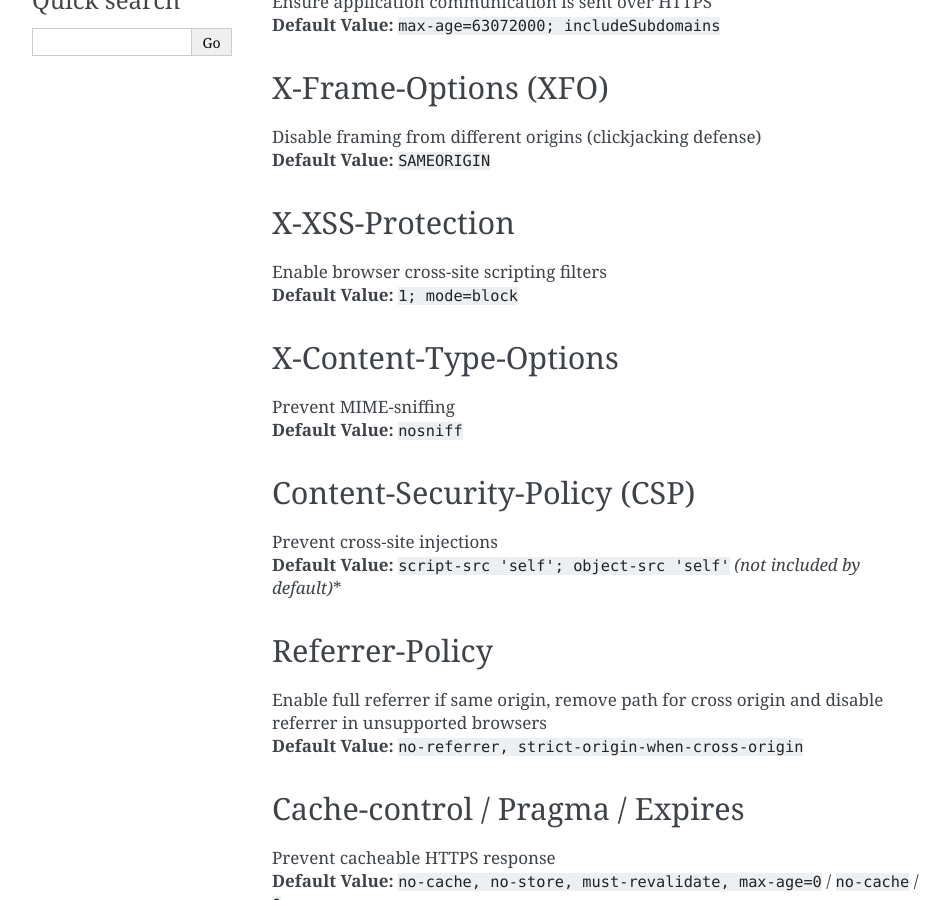
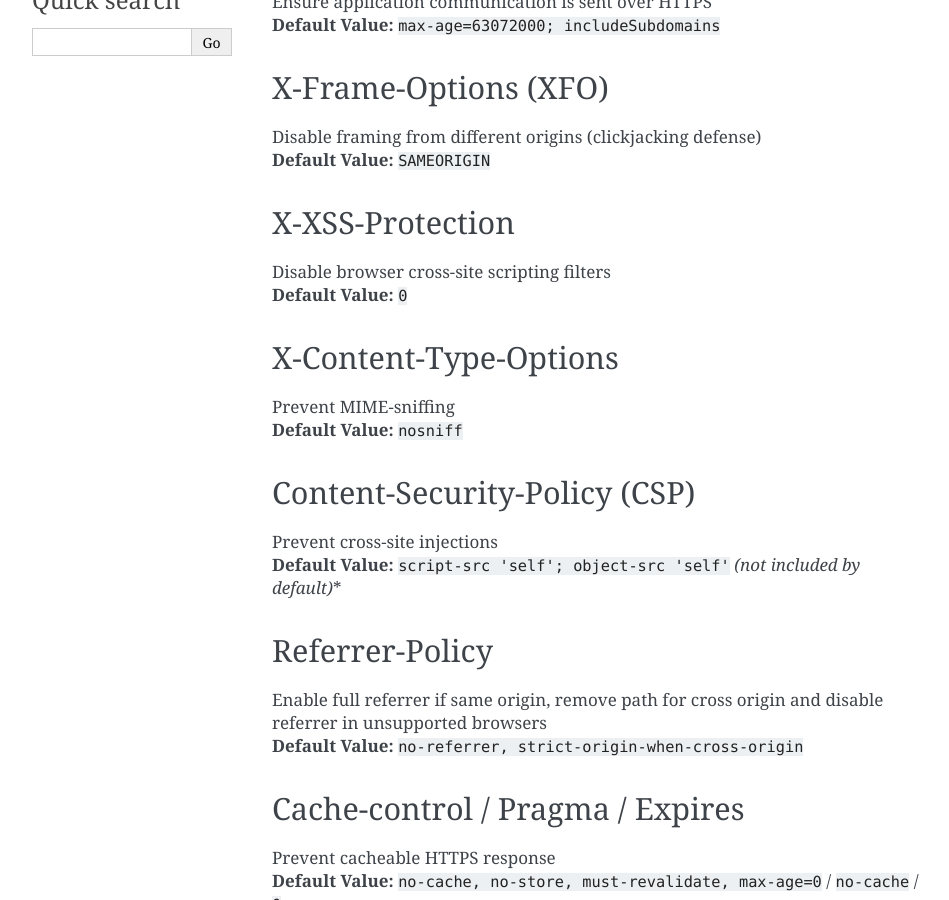
Before and after one commit to TypeError/secure, a Sphinx documentation site: the page built from docs/source/headers.rst, in a window 1280 px wide and 900 px high, scrolled down 514 px. Shown: the whole window, without its empty margins (148-1097 px from the left). Built offline with Sphinx 7.4.7, drawn with Linux system fonts in a browser that asks for light colours; some of the changed text lies outside the part shown.

Commit message:
Change X-XSS-Protection "1; block" -> "0" default.

```diff
--- a/docs/source/frameworks.rst
+++ b/docs/source/frameworks.rst
@@ -18,7 +18,7 @@ Framework Agnostic
 
 **Return Value:**
 
-``{'Strict-Transport-Security': 'max-age=63072000; includeSubdomains', 'X-Frame-Options': 'SAMEORIGIN', 'X-XSS-Protection': '1; mode=block', 'X-Content-Type-Options': 'nosniff', 'Content-Security-Policy': "script-src 'self'; object-src 'self'", 'Referrer-Policy': 'no-referrer, strict-origin-when-cross-origin', 'Cache-control': 'no-cache, no-store, must-revalidate', 'Pragma': 'no-cache', 'Feature-Policy': "accelerometer 'none'; ambient-light-sensor 'none'; autoplay 'none'; camera 'none'; encrypted-media 'none';fullscreen 'none'; geolocation 'none'; gyroscope 'none'; magnetometer 'none'; microphone 'none'; midi 'none';payment 'none'; picture-in-picture 'none'; speaker 'none'; sync-xhr 'none'; usb 'none'; vr 'none';"}``
+``{'Strict-Transport-Security': 'max-age=63072000; includeSubdomains', 'X-Frame-Options': 'SAMEORIGIN', 'X-XSS-Protection': '0', 'X-Content-Type-Options': 'nosniff', 'Content-Security-Policy': "script-src 'self'; object-src 'self'", 'Referrer-Policy': 'no-referrer, strict-origin-when-cross-origin', 'Cache-control': 'no-cache, no-store, must-revalidate', 'Pragma': 'no-cache', 'Feature-Policy': "accelerometer 'none'; ambient-light-sensor 'none'; autoplay 'none'; camera 'none'; encrypted-media 'none';fullscreen 'none'; geolocation 'none'; gyroscope 'none'; magnetometer 'none'; microphone 'none'; midi 'none';payment 'none'; picture-in-picture 'none'; speaker 'none'; sync-xhr 'none'; usb 'none'; vr 'none';"}``
 
 
 aiohttp
--- a/docs/source/headers.rst
+++ b/docs/source/headers.rst
@@ -34,8 +34,8 @@ X-Frame-Options (XFO)
 X-XSS-Protection
 ^^^^^^^^^^^^^^^^^^
 
-| Enable browser cross-site scripting filters
-| **Default Value:** ``1; mode=block``
+| Disable browser cross-site scripting filters
+| **Default Value:** ``0``
 
 X-Content-Type-Options
 ^^^^^^^^^^^^^^^^^^^^^^^
@@ -88,7 +88,7 @@ Usage
 
    Strict-Transport-Security: max-age=63072000; includeSubdomains
    X-Frame-Options: SAMEORIGIN
-   X-XSS-Protection: 1; mode=block
+   X-XSS-Protection: 0
    X-Content-Type-Options: nosniff
    Referrer-Policy: no-referrer, strict-origin-when-cross-origin
    Cache-control: no-cache, no-store, must-revalidate, max-age=0
--- a/docs/source/policies.rst
+++ b/docs/source/policies.rst
@@ -224,7 +224,7 @@ Response Headers:
 
    Strict-Transport-Security: includeSubDomains; preload; max-age=2592000
    X-Frame-Options: deny
-   X-XSS-Protection: 1; mode=block
+   X-XSS-Protection: 0
    X-Content-Type-Options: nosniff
    Content-Security-Policy: default-src 'none'; base-uri 'self'; block-all-mixed-content; connect-src 'self' api.spam.com; frame-src 'none'; img-src 'self' static.spam.com
    Referrer-Policy: no-referrer
```
Also changed, not shown: README.md (+1 -1 lines), 1 other file.
